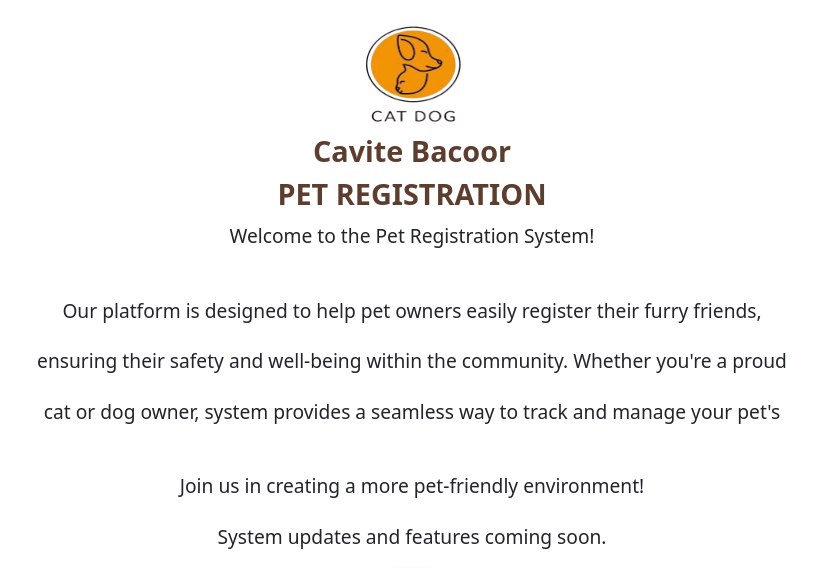
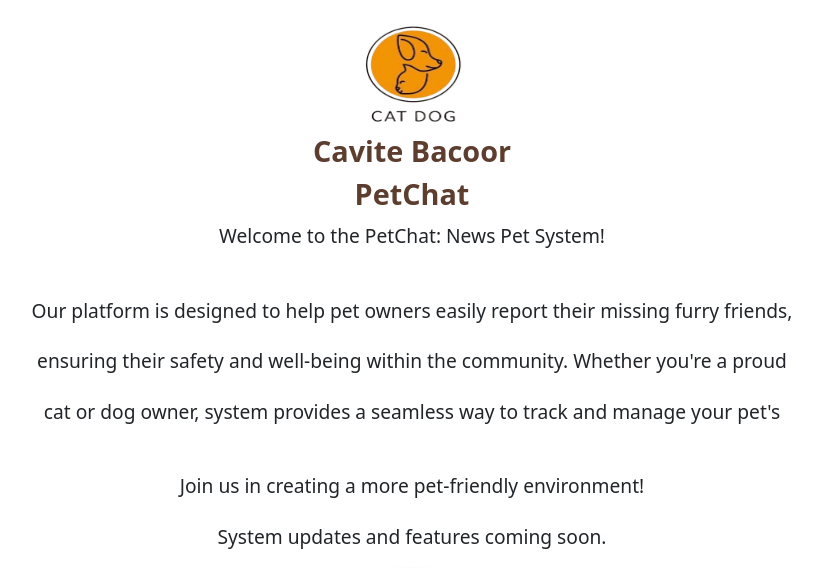
Before and after one commit to Lannion/petchat, a Django app: page / in a window 1280 px wide. Shown: the part 59-627 px from the top of the page, without its empty margins (228-1050 px from the left). Run offline with Django 5.2, Linux system fonts and the light colour scheme.

Commit message:
Update home.html

```diff
--- a/app/templates/home.html
+++ b/app/templates/home.html
@@ -29,9 +29,9 @@
         <img src="{% static 'Asset/CatDogLogo.png'%}" alt="Cat Dog Logo">
         <h2>Cavite Bacoor</h2>
 
-        <h2>PET REGISTRATION</h2>
-        <p>Welcome to the Pet Registration System! </p><br>
-        <p>Our platform is designed to help pet owners easily register their furry friends, </p>
+        <h2>PetChat</h2>
+        <p>Welcome to the PetChat: News Pet System! </p><br>
+        <p>Our platform is designed to help pet owners easily report their missing furry friends, </p>
         <p>ensuring their safety and well-being within the community. Whether you're a proud </p>
         <p>cat or dog owner, system provides a seamless way to track and manage your pet's</p><br>
         <p>Join us in creating a more pet-friendly environment!</p>
```
